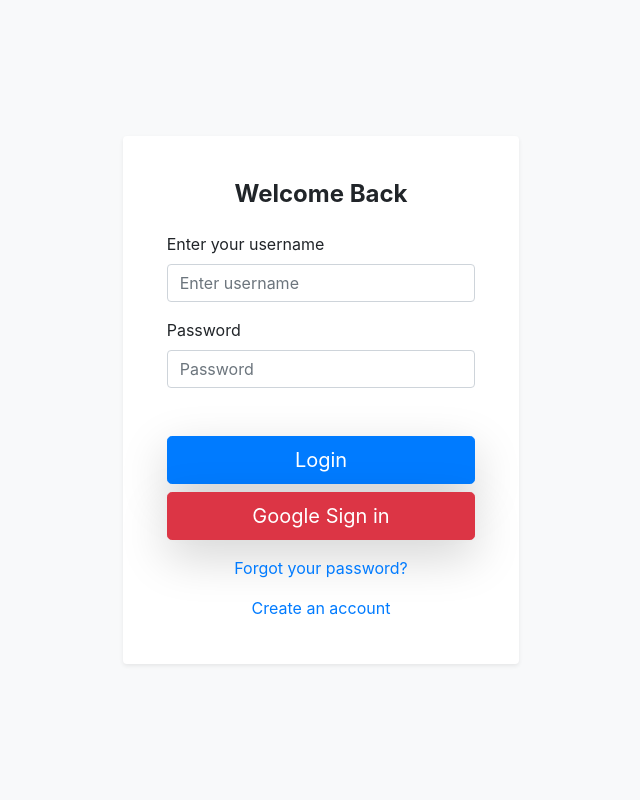
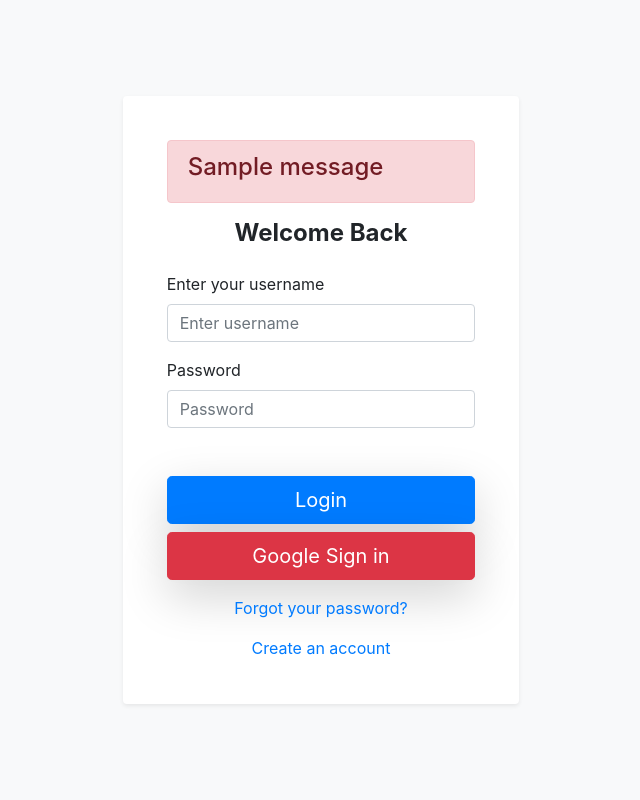
Before and after one commit to Lalosalia12/DjangoAPI, a Django app: page /login/ in a window 1280 px wide. Shown: the whole page, without its empty margins (319-959 px from the left). Run offline with Django 5.2, Linux system fonts and the light colour scheme; tables that the repository leaves empty hold one stand-in row (values such as "Sample post"); one stand-in notice (Sample message) is shown; some libraries are stand-ins or nearby versions.

Commit message:
Video6Terminado

```diff
--- a/api/login/login_view.py
+++ b/api/login/login_view.py
@@ -1,6 +1,6 @@
 from django.shortcuts import render, redirect
 from django.contrib.auth import authenticate, login, logout
-
+from django.contrib import messages
 def login_views(request):
     template_name = "login.html"
 
@@ -17,7 +17,7 @@
             login(request, user)
             return redirect('home')
         else:
-            return render(request, template_name, {'error': 'Credenciales inválidas'})
+            messages.error (request, 'Invalid login credentials')
 
     return render(request, template_name)
 
--- /dev/null
+++ b/api/static/js/alerts/alert_login.js
@@ -0,0 +1,6 @@
+const errorMessage = document.getElementById('error-message');
+
+if (errorMessage) {
+    console.log(errorMessage.textContent); // Muestra el mensaje de error en consola
+    // Puedes utilizar este mensaje para mostrar una alerta o notificación
+}
--- a/api/templates/login.html
+++ b/api/templates/login.html
@@ -1,35 +1,48 @@
 {% load static %}
 <!DOCTYPE html>
 <html lang="en">
+
 <head>
     <meta charset="UTF-8">
     <meta name="viewport" content="width=device-width, initial-scale=1.0">
     <link href="https://maxcdn.bootstrapcdn.com/bootstrap/4.5.2/css/bootstrap.min.css" rel="stylesheet">
     <link rel="stylesheet" href="{% static 'login.css' %}">
+    <link rel="shortcut icon" href="{% static 'images/puesto.png' %}" type="image/x-icon">
     <title>Login</title>
 </head>
+
 <body>
     <div class="container-fluid bg-light">
         <div class="row justify-content-center align-items-center min-vh-100">
             <div class="col-md-4">
                 <div class="card p-4 shadow-sm border-0">
                     <div class="card-body">
+                        {% if messages %}
+                            {% for message in messages %}
+                                <div id="error-message" class="alert alert-danger">
+                                    <h4 class="alert-heading">{{ message }}</h4>
+                                </div>
+                            {% endfor %}
+                        {% endif %}
+
                         <h4 class="text-center mb-4 font-weight-bold">Welcome Back</h4>
                         <form method="post">
                             {% csrf_token %}
                             <div class="form-group">
                                 <label for="username">Enter your username</label>
-                                <input type="text" class="form-control" id="username" name="username" placeholder="Enter username" required>
+                                <input type="text" class="form-control" id="username" name="username"
+                                    placeholder="Enter username" required>
                             </div>
                             <div class="form-group">
                                 <label for="password">Password</label>
-                                <input type="password" class="form-control" id="password" name="password" placeholder="Password" required>
+                                <input type="password" class="form-control" id="password" name="password"
+                                    placeholder="Password" required>
                             </div>
                             <button type="submit" class="btn btn-primary btn-block btn-lg shadow-lg mt-5">Login</button>
                         </form>
 
-
-                        <button type="submit" class="btn btn-danger btn-block btn-lg shadow-lg mt-2">Google Sign in</button>
+                        <button type="button" class="btn btn-danger btn-block btn-lg shadow-lg mt-2">Google Sign
+                            in</button>
 
                         <div class="text-center mt-3">
                             <a href="{% url 'recuperar' %}" class="text-decoration-none">Forgot your password?</a>
@@ -42,5 +55,7 @@
             </div>
         </div>
     </div>
+    <script>src="{% static 'js/alerts/alert_login.js'%}"</script>
 </body>
+
 </html>
--- a/api/templates/recuperar.html
+++ b/api/templates/recuperar.html
@@ -6,6 +6,7 @@
     <meta name="viewport" content="width=device-width, initial-scale=1.0">
     <link href="https://maxcdn.bootstrapcdn.com/bootstrap/4.5.2/css/bootstrap.min.css" rel="stylesheet">
     <link rel="stylesheet" href="{% static 'login.css' %}">
+    <link rel="shortcut icon" href="{% static 'images/puesto.png' %}" type="image/x-icon">
     <title>Forgot Password</title>
 </head>
 <body>
--- a/api/templates/registrar.html
+++ b/api/templates/registrar.html
@@ -10,6 +10,7 @@
     <link rel="stylesheet" href="{% static 'fonts/icomoon/style.css'%}">
     <link rel="stylesheet" href="{% static 'css/bootstrap.min.css'%}">
     <link rel="stylesheet" href="{% static 'css/registrar.css'%}">
+    <link rel="shortcut icon" href="{% static 'images/puesto.png' %}" type="image/x-icon">
 </head>
 <body>
 
```
Also changed, not shown: api/static/js/alerts/alert_salir.js (added, +20 -0 lines), api/templates/index.html (+38 -19 lines), api/static/images/puesto.png (added), db.sqlite3.
